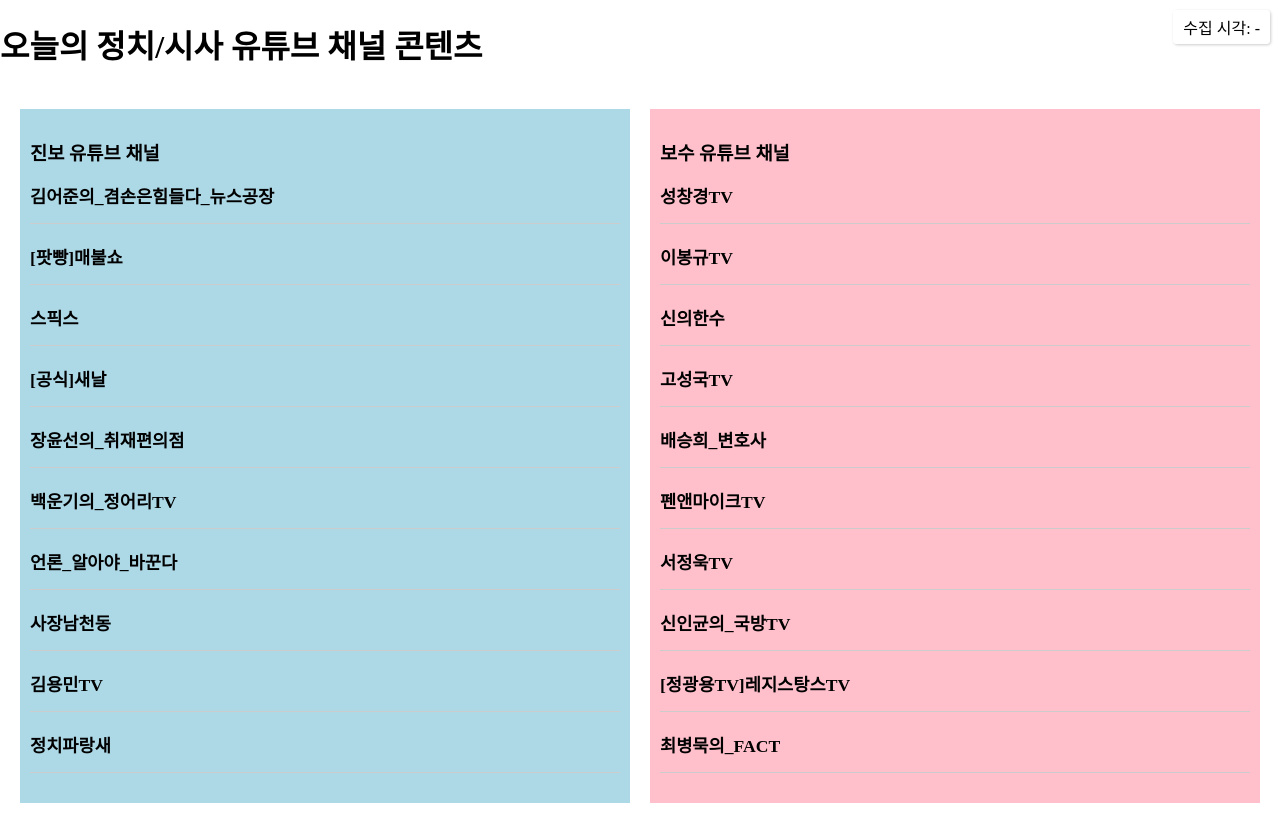
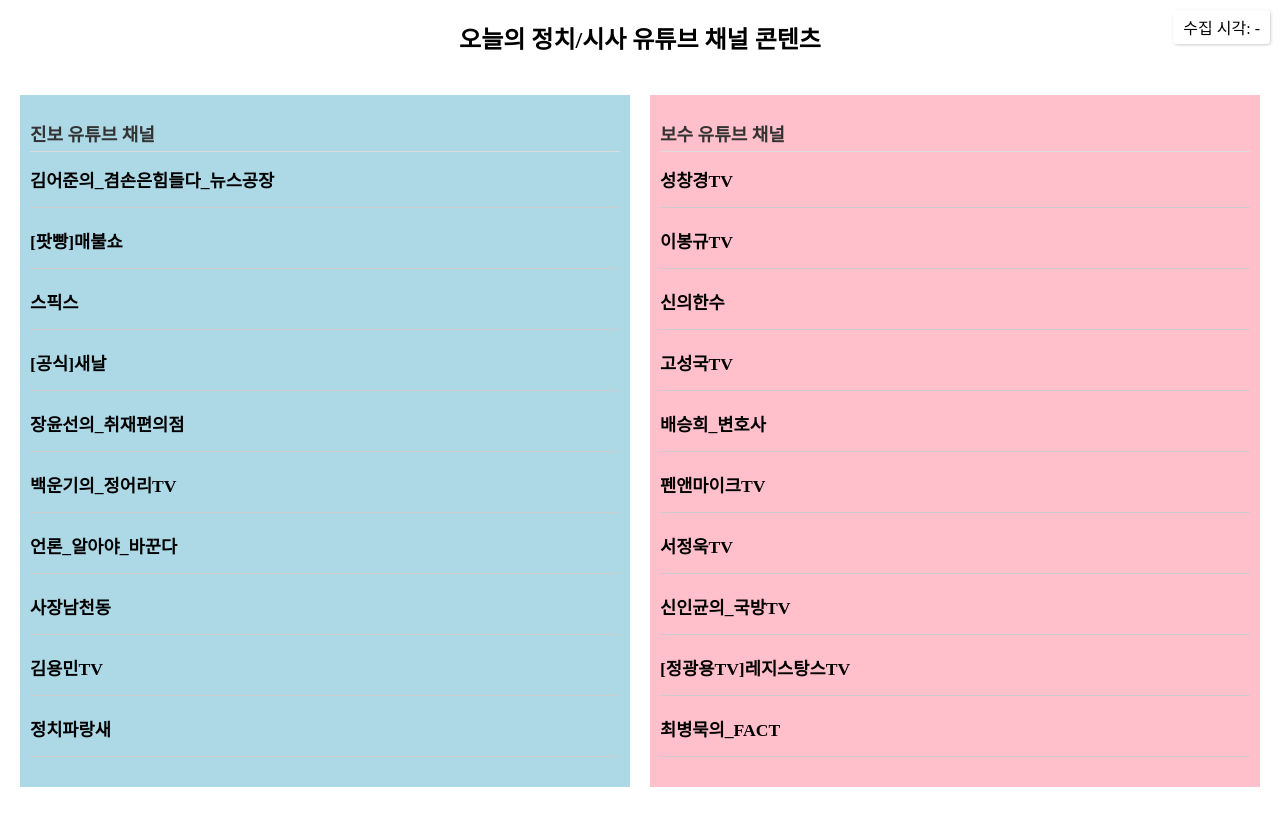
Before and after one commit to jonghhhh/political_youtube_scaper, a plain HTML site: page index.html in a window 1280 px wide. Drawn offline with Linux system fonts and the light colour scheme; no server answers.

Commit message:
Update index.html

```diff
--- a/index.html
+++ b/index.html
@@ -65,6 +65,20 @@
       font-size: 0.85em;
       color: #555;
       margin-left: 5px;
+    }
+    h1.page-title {
+                    text-align: center;
+                    font-size: 24px;
+                    margin: 20px 0;
+                    font-weight: bold;
+                }
+    h3 {
+        font-size: 18px;
+        margin: 15px 0;
+        color: #333;
+        font-weight: bold;
+        border-bottom: 1px solid #ddd;
+        padding-bottom: 5px;
     }
   </style>
 </head>
```
